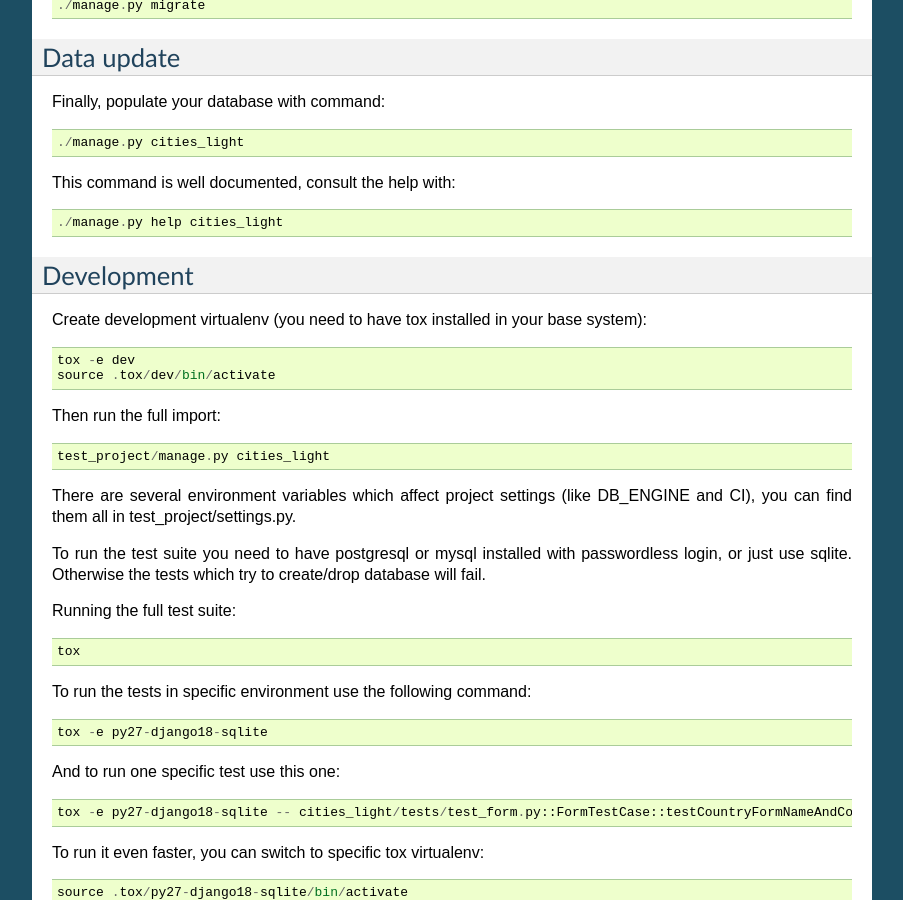
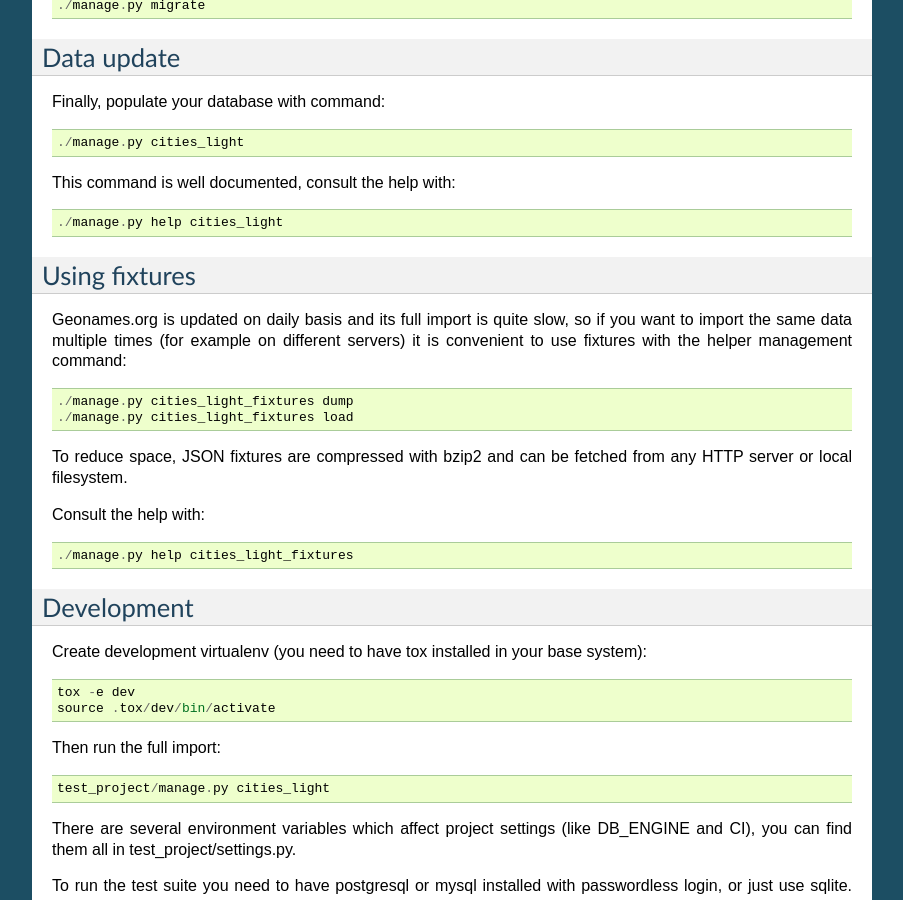
Before and after one commit to coderholic/django-cities, a Sphinx documentation site: the page built from docs/source/index.rst, in a window 1280 px wide and 900 px high, scrolled down 962 px. Shown: the whole window, without its empty margins (198-1101 px from the left). Built offline with Sphinx 7.4.7, drawn with Linux system fonts in a browser that asks for light colours; some of the changed text lies outside the part shown.

Commit message:
Add documentation for cities_light_fixtures command

```diff
--- a/README.rst
+++ b/README.rst
@@ -74,6 +74,23 @@ This command is well documented, consult the help with::
 
     ./manage.py help cities_light
 
+Using fixtures
+--------------
+
+Geonames.org is updated on daily basis and its full import is quite slow, so
+if you want to import the same data multiple times (for example on different
+servers) it is convenient to use fixtures with the helper management command::
+
+    ./manage.py cities_light_fixtures dump
+    ./manage.py cities_light_fixtures load
+
+To reduce space, JSON fixtures are compressed with bzip2 and can be fetched
+from any HTTP server or local filesystem.
+
+Consult the help with::
+
+    ./manage.py help cities_light_fixtures
+
 Development
 -----------
 
@@ -115,7 +132,6 @@ If you want to build the docs, use the following steps::
 
 If you are ready to send a patch, please read YourLabs guidelines: https://github.com/yourlabs/community/blob/master/docs/guidelines.rst
 
-
 Resources
 ---------
 
```
Also changed, not shown: docs/source/database.rst (+37 -0 lines), 3 other files.
